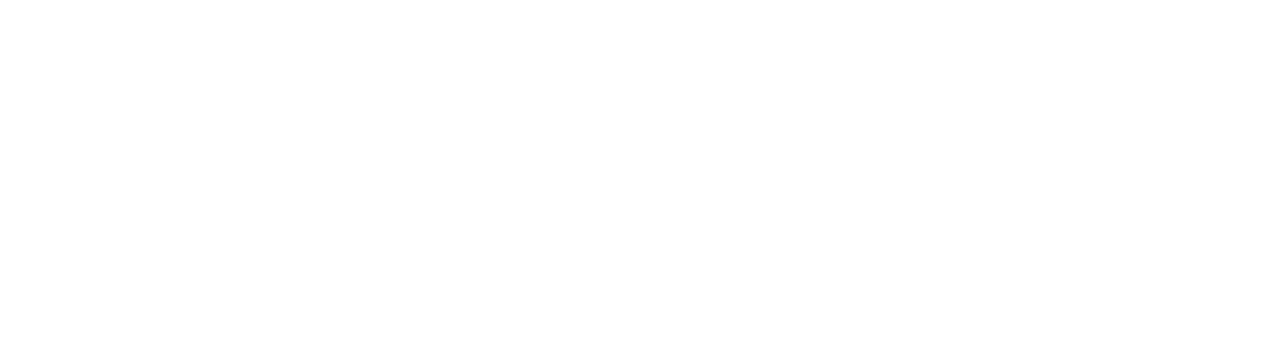
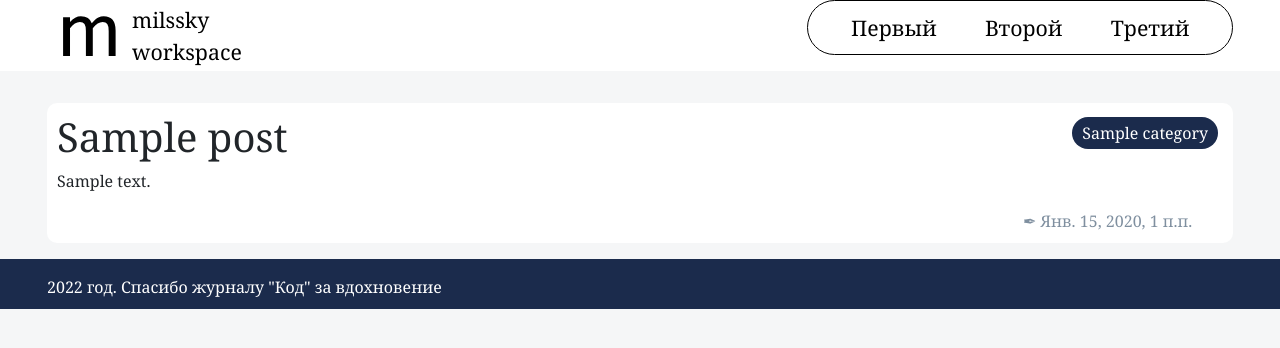
Before and after one commit to milssky/django_blog, a Django app: a page that uses blog/templates/posts/category.html in a window 1280 px wide. Before the commit the part shown is empty. Shown: the top 348 px of the page. Run offline with Django 3.2, Linux system fonts and the light colour scheme; tables that the repository leaves empty hold one stand-in row (values such as "Sample post"); some libraries are stand-ins or nearby versions.

Commit message:
Избавляюсь от захаркоженных значений. Настройка дебага

```diff
--- a/blog/templates/includes/footer.html
+++ b/blog/templates/includes/footer.html
@@ -2,7 +2,7 @@
     <div class="container">
         <div class="footer_inner">
             <div class="footer_inner_text">
-                2022 год. Спасибо журналу "Код" за вдохновение.
+                {% now "Y" %} год. Спасибо журналу "Код" за вдохновение
             </div>
         </div>
     </div>
--- a/blog/templates/posts/category.html
+++ b/blog/templates/posts/category.html
@@ -0,0 +1,29 @@
+{% extends 'base.html' %}
+{% load static %}
+
+{% block css %}
+<link href="{% static 'plugins/css/ace.min.css' %}" type="text/css" media="all" rel="stylesheet" />
+<link href="{% static 'martor/css/martor.bootstrap.min.css' %}" type="text/css" media="all" rel="stylesheet" />
+{% endblock %}
+
+{% block title %}{{ category.title }}{% endblock %}
+
+
+{% block content %}
+    <div class="container">
+        {% for post in page %}
+            {% include "includes/post_item.html" with post=post %}
+        {% endfor %}
+    </div>
+{% endblock %}
+
+
+{% block js %}
+  <script type="text/javascript" src="{% static 'plugins/js/highlight.min.js' %}"></script>
+
+  <script>
+    $('pre').each(function(i, block){
+        hljs.highlightBlock(block);
+    });
+  </script>
+{% endblock %}
```
